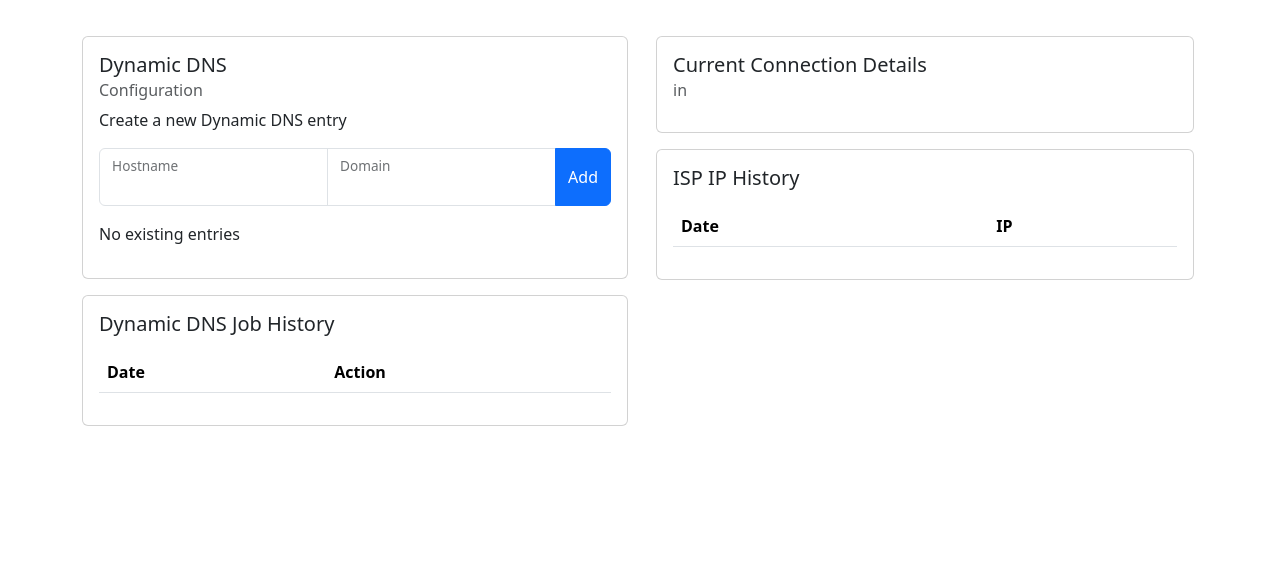
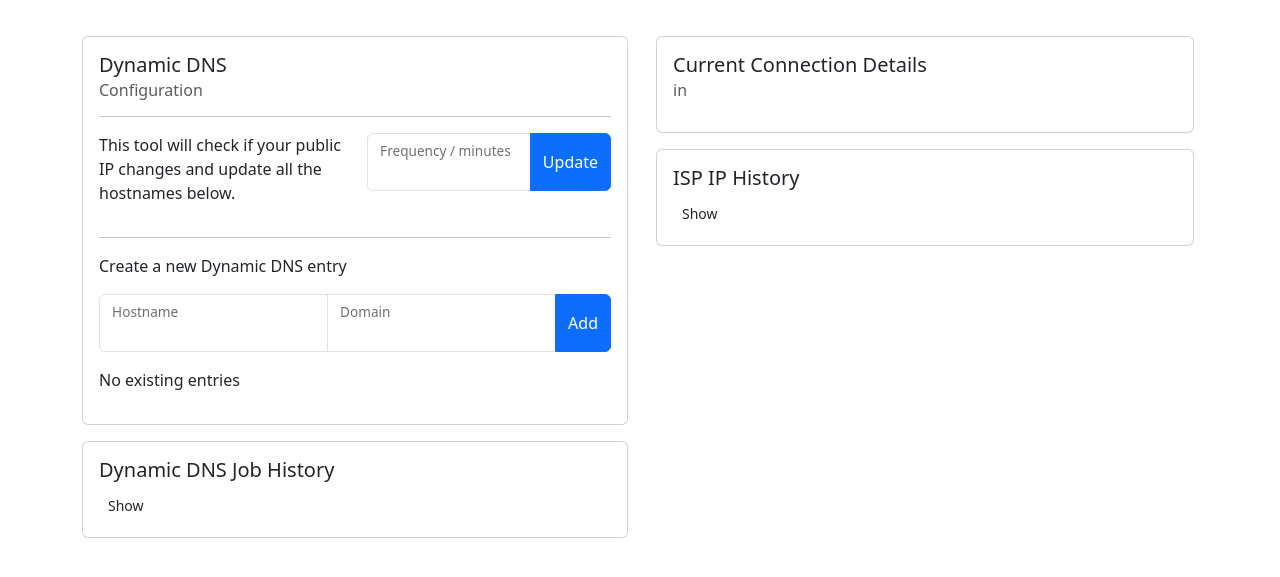
Before and after one commit to securitypedant/CloudflareTools, a Python web app: template app/templates/home.html in a window 1280 px wide. Shown: the part 56-633 px from the top of the page. Run offline with Jinja, Linux system fonts and the light colour scheme; the template is opened without the code that fills it, so the values that code supplies are empty; some libraries are stand-ins or nearby versions.

Commit message:
UX Improvements

```diff
--- a/app/static/site.css
+++ b/app/static/site.css
@@ -3,3 +3,16 @@
     height: auto; /* This maintains the aspect ratio */
     margin-right: 10px; /* Optional: Add some spacing between the logo and brand name */
   }
+
+  /* Style for the arrow */
+  .arrow::before {
+    content: "\f078"; /* Unicode for the right arrow */
+    font-family: "Font Awesome 5 Free"; /* Font Awesome CSS class */
+    display: inline-block;
+    margin-right: 6px; /* Adjust as needed */
+    transition: transform 0.3s;
+  }
+  /* Rotate the arrow when the collapse is open */
+  .collapse.show + .arrow::before {
+    transform: rotate(90deg);
+  }
--- a/app/templates/home.html
+++ b/app/templates/home.html
@@ -8,12 +8,25 @@
             <div class="card-body">
                 <h5 class="card-title">Dynamic DNS</h5>
                 <h6 class="card-subtitle mb-2 text-body-secondary">Configuration</h6>
-                {% if dns_config %}
-                <p class="card-text">
-                    <ul>Date - 192.168.1.1</ul>
-                </p>
-              {% else %}
-                <p>Create a new Dynamic DNS entry</p>
+                <hr>
+                <div class="row">
+                  <div class="col-md-6">
+                    <p>This tool will check if your public IP changes and update all the hostnames below.</p>
+                  </div>
+                  <div class="col-md-6">
+                    <form method="POST" action="/" class="form-inline">
+                      <div class="input-group">
+                        <div class="form-floating">
+                            <input type="text" id="frequency" name="frequency" class="form-control" value="{{ dns_config['sync_time'] }}">
+                            <label for="frequency">Frequency / minutes</label>
+                        </div>
+                        <button type="submit" name="update-frequency-button" id="update-frequency-button" class="btn btn-primary ml-2">Update</button>
+                      </div>
+                    </form>
+                  </div>
+                </div>
+                <hr>
+                <p class="mt-2">Create a new Dynamic DNS entry</p>
                 <form method="POST" action="/" class="form-inline">
                     <div class="input-group">
                         <div class="form-floating">
@@ -32,8 +45,7 @@
                     </div>
                 </form>
                 {% if existing_dyndns_entries %}
-                    <p class="pt-3">Managed Dynamic DNS records</p>
-                    <p>Each hostname below will be updated with the IP address shown on the right.</p>
+                    <p class="pt-3">Existing managed Dynamic DNS records</p>
                     <form method="POST" action="/">
                     <ul class="list-group">
                         {% for record in existing_dyndns_entries %}
@@ -46,12 +58,15 @@
                 {% else %}
                 <p class="pt-3">No existing entries</p>
                 {% endif %}
-              {% endif %}
             </div>
         </div>
         <div class="card mt-3">
             <div class="card-body">
               <h5 class="card-title">Dynamic DNS Job History</h5>
+              <a class="btn btn-sm" role="button" data-bs-toggle="collapse" href="#collapseDNSHistory" aria-expanded="false" aria-controls="collapseDNSHistory">
+                <span class="">Show</span>
+              </a>
+              <div class="collapse" id="collapseDNSHistory">
                 <p class="card-text">
                     <table class="table">
                         <thead>
@@ -73,6 +88,7 @@
               </div>
             </div>
         </div>
+      </div>
       <div class="col-md-6 p-3">
         <div class="card">
             <div class="card-body">
@@ -90,6 +106,10 @@
         <div class="card mt-3">
             <div class="card-body">
                 <h5 class="card-title">ISP IP History</h5>
+                <a class="btn btn-sm" role="button" data-bs-toggle="collapse" href="#collapseIPHistory" aria-expanded="false" aria-controls="collapseDNSHistory">
+                  <span class="">Show</span>
+                </a>
+                <div class="collapse" id="collapseIPHistory">
                   <p class="card-text">
                       <table class="table">
                           <thead>
@@ -114,4 +134,5 @@
         </div>
       </div>
     </div>
+  </div>
 {% endblock %}
--- a/app/templates/layout.html
+++ b/app/templates/layout.html
@@ -28,6 +28,7 @@
     <!-- BODY -->
       {% block content %}
       {% endblock %}
+    <script src="https://kit.fontawesome.com/ae5d6f46fc.js" crossorigin="anonymous"></script>
     <script src="https://cdn.jsdelivr.net/npm/bootstrap@5.3.0-alpha1/dist/js/bootstrap.bundle.min.js" integrity="sha384-w76AqPfDkMBDXo30jS1Sgez6pr3x5MlQ1ZAGC+nuZB+EYdgRZgiwxhTBTkF7CXvN" crossorigin="anonymous"></script>
   </body>
 </html>
```
Also changed, not shown: cftools.py (+15 -1 lines), modules/jobs.py (+9 -0 lines), modules/ux.py (+19 -2 lines). Lines whose indentation alone changed are shown as unchanged.
